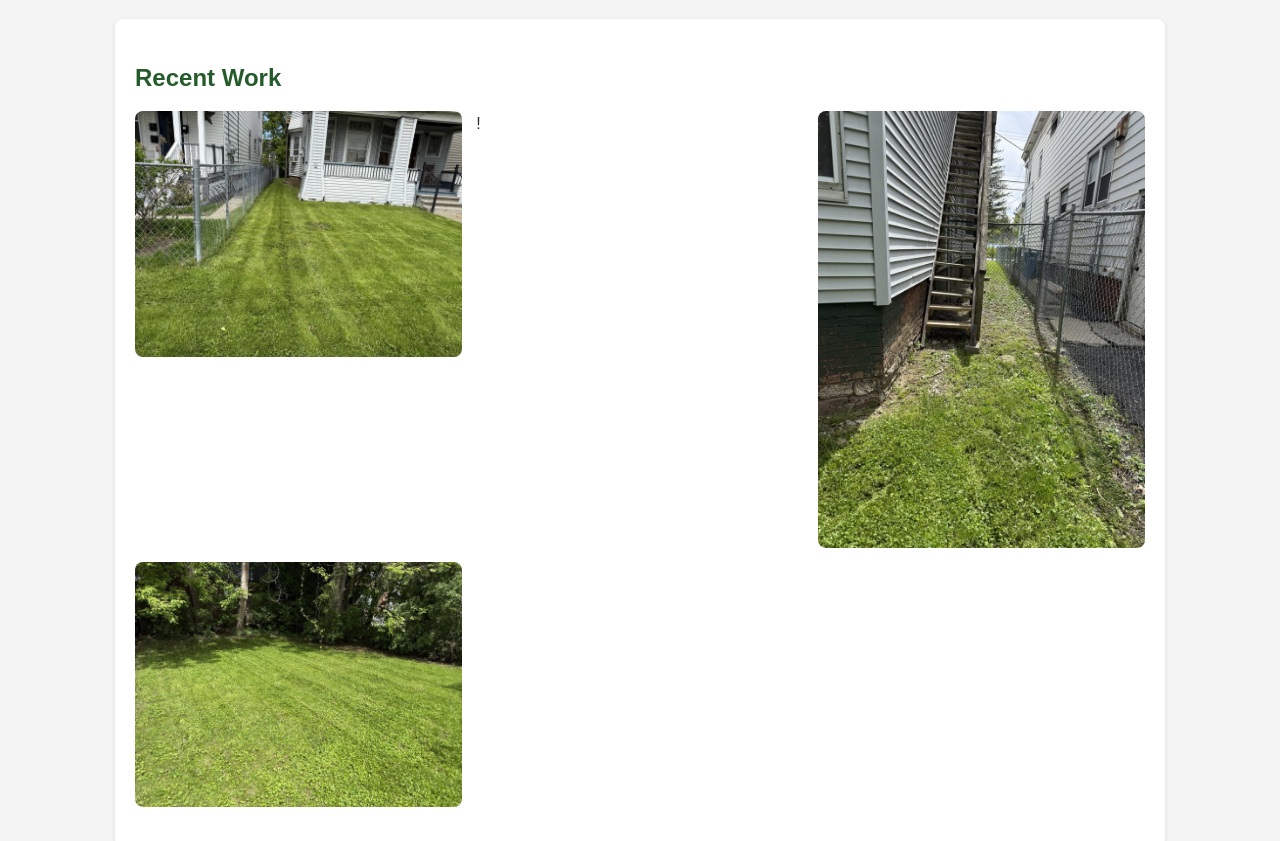
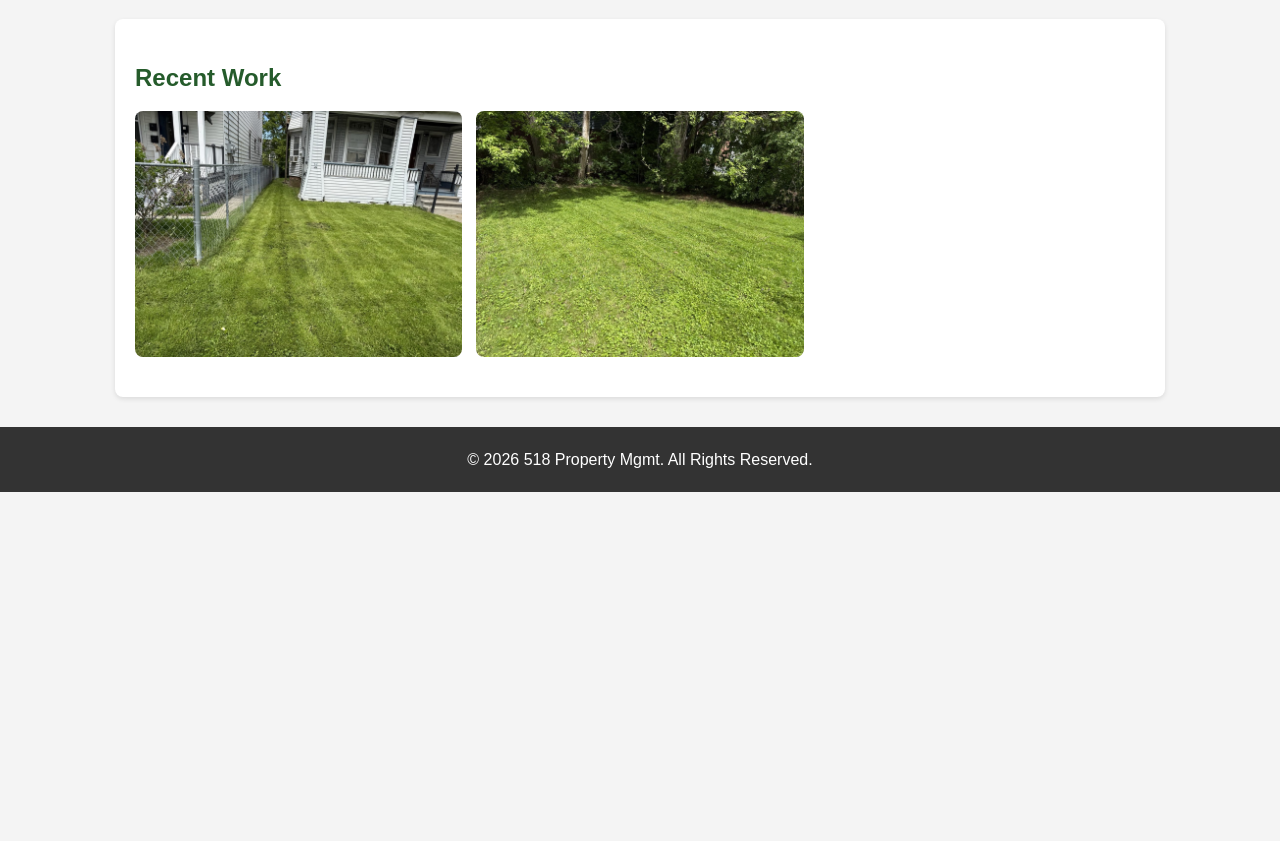
Before and after one commit to ddefazio1/518propertymgmt.com, a plain HTML site: page index.html in a window 1280 px wide. Shown: the part 973-1814 px from the top of the page. After the commit the page ends 1465 px from the top, so only its background shows below. Drawn offline with Linux system fonts and the light colour scheme.

Commit message:
Update index.html

```diff
--- a/index.html
+++ b/index.html
@@ -54,7 +54,7 @@
             <h2>Recent Work</h2>
             <div class="gallery">
                 <img src="images/side-yard.jpg" alt="Mowed side yard along fence">
-                !<img src="images/side-access.jpg" alt="Maintained access area beside property">
+                <!img src="images/side-access.jpg" alt="Maintained access area beside property">
                 <img src="images/backyard.jpg" alt="Freshly mowed backyard">
             </div>
         </section>
```
